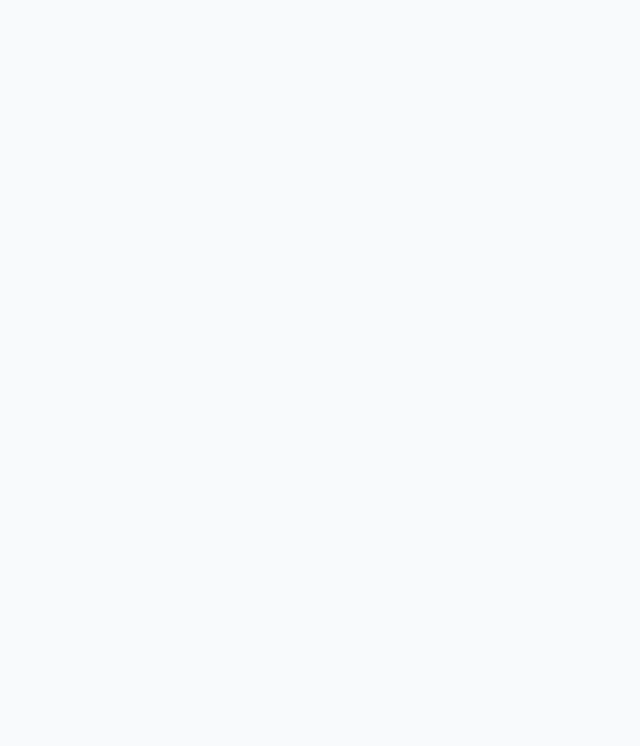
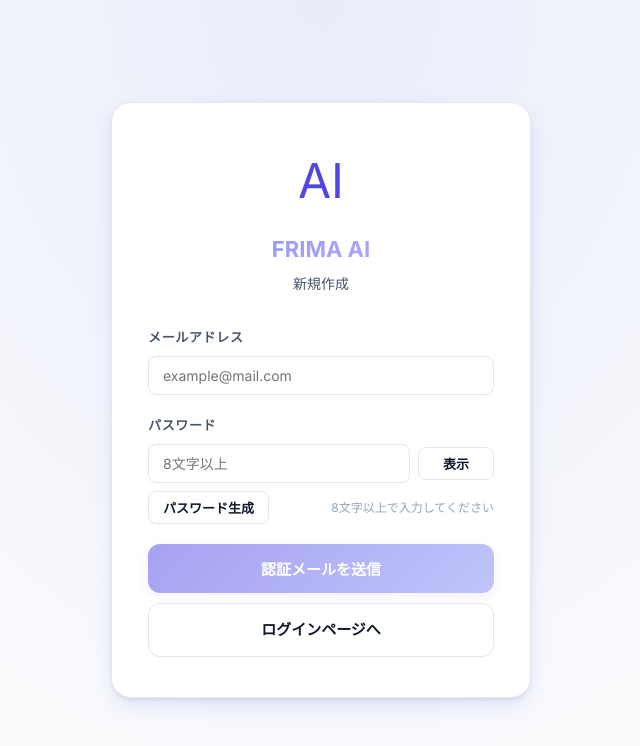
Before and after one commit to Kisuke-creater/frima-ai-app, a Next.js app: page /signup in a window 1280 px wide. Before the commit this address had no page. Shown: the top 746 px of the page, without its empty margins (319-959 px from the left). Built offline with nearby package versions, Linux system fonts and the light colour scheme.

Commit message:
メール登録可能

```diff
--- a/src/app/globals.css
+++ b/src/app/globals.css
@@ -366,6 +366,67 @@
   margin-top: 6px;
 }
 
+.auth-mode-switch {
+  display: grid;
+  grid-template-columns: 1fr 1fr;
+  gap: 8px;
+  padding: 6px;
+  margin-bottom: 20px;
+  background: var(--bg-secondary);
+  border: 1px solid var(--border);
+  border-radius: var(--radius-md);
+}
+
+.auth-mode-btn {
+  border: 1px solid transparent;
+  background: transparent;
+  color: var(--text-secondary);
+  border-radius: var(--radius-sm);
+  padding: 8px 12px;
+  font-size: 13px;
+  font-weight: 700;
+  cursor: pointer;
+  transition: all 0.2s ease;
+}
+
+.auth-mode-btn.active {
+  color: white;
+  border-color: var(--border-accent);
+  background: linear-gradient(135deg, var(--accent), var(--accent-light));
+}
+
+.auth-mode-btn:disabled {
+  opacity: 0.7;
+  cursor: not-allowed;
+}
+
+.password-field-row {
+  display: flex;
+  align-items: center;
+  gap: 8px;
+}
+
+.password-field-row .form-control {
+  flex: 1;
+}
+
+.password-toggle-btn {
+  min-width: 76px;
+}
+
+.password-helper-actions {
+  margin-top: 8px;
+  display: flex;
+  align-items: center;
+  justify-content: space-between;
+  gap: 10px;
+}
+
+.password-rule {
+  font-size: 12px;
+  color: var(--text-muted);
+}
+
 .login-features {
   display: flex;
   flex-direction: column;
@@ -427,6 +488,17 @@
   background: rgba(239, 68, 68, 0.1);
   border-radius: var(--radius-sm);
   border: 1px solid rgba(239, 68, 68, 0.2);
+}
+
+.notice-msg {
+  color: var(--success);
+  font-size: 13px;
+  text-align: center;
+  margin-bottom: 16px;
+  padding: 10px;
+  background: var(--success-glow);
+  border-radius: var(--radius-sm);
+  border: 1px solid rgba(16, 185, 129, 0.25);
 }
 
 /* ===== Page Header ===== */
@@ -829,6 +901,11 @@
 
   .main-content {
     padding-bottom: 100px;
+  }
+
+  .password-helper-actions {
+    flex-direction: column;
+    align-items: flex-start;
   }
 }
 
--- /dev/null
+++ b/src/app/signup/page.tsx
@@ -0,0 +1,184 @@
+"use client";
+
+import Link from "next/link";
+import { FormEvent, useMemo, useState } from "react";
+import { signUpWithEmailPassword } from "@/lib/supabase-auth";
+
+const LOWERCASE = "abcdefghjkmnpqrstuvwxyz";
+const UPPERCASE = "ABCDEFGHJKMNPQRSTUVWXYZ";
+const NUMBERS = "23456789";
+const SYMBOLS = "!@#$%&*+-_=.?";
+
+function randomInt(max: number): number {
+  if (typeof crypto !== "undefined" && typeof crypto.getRandomValues === "function") {
+    const randomArray = new Uint32Array(1);
+    crypto.getRandomValues(randomArray);
+    return randomArray[0] % max;
+  }
+  return Math.floor(Math.random() * max);
+}
+
+function shuffleChars(chars: string[]): string[] {
+  for (let i = chars.length - 1; i > 0; i -= 1) {
+    const j = randomInt(i + 1);
+    [chars[i], chars[j]] = [chars[j], chars[i]];
+  }
+  return chars;
+}
+
+function generatePassword(length = 16): string {
+  const all = `${LOWERCASE}${UPPERCASE}${NUMBERS}${SYMBOLS}`;
+  const next = [
+    LOWERCASE[randomInt(LOWERCASE.length)],
+    UPPERCASE[randomInt(UPPERCASE.length)],
+    NUMBERS[randomInt(NUMBERS.length)],
+    SYMBOLS[randomInt(SYMBOLS.length)],
+  ];
+
+  while (next.length < length) {
+    next.push(all[randomInt(all.length)]);
+  }
+
+  return shuffleChars(next).join("");
+}
+
+export default function SignupPage() {
+  const [email, setEmail] = useState("");
+  const [password, setPassword] = useState("");
+  const [showPassword, setShowPassword] = useState(false);
+  const [loading, setLoading] = useState(false);
+  const [error, setError] = useState("");
+  const [notice, setNotice] = useState("");
+
+  const trimmedEmail = email.trim();
+  const canSubmit = useMemo(
+    () => trimmedEmail.length > 0 && password.length >= 8,
+    [trimmedEmail.length, password.length]
+  );
+
+  const handleSubmit = async (event: FormEvent<HTMLFormElement>) => {
+    event.preventDefault();
+    if (!canSubmit) return;
+
+    setLoading(true);
+    setError("");
+    setNotice("");
+
+    try {
+      const redirectTo =
+        typeof window !== "undefined" ? `${window.location.origin}/login` : undefined;
+      await signUpWithEmailPassword(trimmedEmail, password, redirectTo);
+      setPassword("");
+      setShowPassword(false);
+      setNotice(
+        `認証メールを ${trimmedEmail} に送信しました。メール内リンクから認証後、ログインしてください。`
+      );
+    } catch (e: unknown) {
+      setError(e instanceof Error ? e.message : "アカウント作成に失敗しました。");
+    } finally {
+      setLoading(false);
+    }
+  };
+
+  const handleGeneratePassword = () => {
+    setPassword(generatePassword());
+    setShowPassword(true);
+    setError("");
+    setNotice("");
+  };
+
+  return (
+    <div className="login-container">
+      <div className="login-card">
+        <div className="login-logo">
+          <span className="logo-icon">AI</span>
+          <h1>FRIMA AI</h1>
+          <p>新規作成</p>
+        </div>
+
+        <form onSubmit={handleSubmit}>
+          <div className="form-group">
+            <label className="form-label" htmlFor="email">
+              メールアドレス
+            </label>
+            <input
+              id="email"
+              className="form-control"
+              type="email"
+              value={email}
+              onChange={(e) => setEmail(e.target.value)}
+              autoComplete="email"
+              placeholder="example@mail.com"
+              disabled={loading}
+              required
+            />
+          </div>
+
+          <div className="form-group">
+            <label className="form-label" htmlFor="password">
+              パスワード
+            </label>
+            <div className="password-field-row">
+              <input
+                id="password"
+                className="form-control"
+                type={showPassword ? "text" : "password"}
+                value={password}
+                onChange={(e) => setPassword(e.target.value)}
+                autoComplete="new-password"
+                placeholder="8文字以上"
+                disabled={loading}
+                minLength={8}
+                required
+              />
+              <button
+                className="btn btn-secondary btn-sm password-toggle-btn"
+                type="button"
+                onClick={() => setShowPassword((current) => !current)}
+                disabled={loading}
+              >
+                {showPassword ? "非表示" : "表示"}
+              </button>
+            </div>
+            <div className="password-helper-actions">
+              <button
+                className="btn btn-secondary btn-sm"
+                type="button"
+                onClick={handleGeneratePassword}
+                disabled={loading}
+              >
+                パスワード生成
+              </button>
+              <span className="password-rule">8文字以上で入力してください</span>
+            </div>
+          </div>
+
+          {error && <p className="error-msg">{error}</p>}
+          {notice && <p className="notice-msg">{notice}</p>}
+
+          <div style={{ display: "flex", flexDirection: "column", gap: 10 }}>
+            <button
+              className="btn btn-primary btn-lg"
+              disabled={loading || !canSubmit}
+              type="submit"
+              style={{ width: "100%" }}
+            >
+              {loading ? (
+                <>
+                  <span className="spinner" />
+                  処理中...
+                </>
+              ) : (
+                "認証メールを送信"
+              )}
+            </button>
+
+            <Link href="/login" className="btn btn-secondary btn-lg" style={{ width: "100%" }}>
+              ログインページへ
+            </Link>
+          </div>
+        </form>
+      </div>
+    </div>
+  );
+}
--- a/src/components/ClientLayout.tsx
+++ b/src/components/ClientLayout.tsx
@@ -3,20 +3,21 @@
 import { AuthProvider, useAuth } from "@/context/AuthContext";
 import { usePathname, useRouter } from "next/navigation";
 import Link from "next/link";
-import { useEffect } from "react";
+import { useEffect, useMemo } from "react";
 
 function NavLayout({ children }: { children: React.ReactNode }) {
   const { user, loading } = useAuth();
   const pathname = usePathname();
   const router = useRouter();
+  const publicPaths = useMemo(() => new Set(["/login", "/signup"]), []);
 
   useEffect(() => {
-    if (!loading && !user && pathname !== "/login") {
+    if (!loading && !user && !publicPaths.has(pathname)) {
       router.push("/login");
     }
-  }, [user, loading, pathname, router]);
+  }, [user, loading, pathname, router, publicPaths]);
 
-  if (pathname === "/login") {
+  if (publicPaths.has(pathname)) {
     return <>{children}</>;
   }
 
--- a/src/lib/supabase-auth.ts
+++ b/src/lib/supabase-auth.ts
@@ -106,16 +106,27 @@
 
 export async function signUpWithEmailPassword(
   email: string,
-  password: string
+  password: string,
+  emailRedirectTo?: string
 ): Promise<{ accessToken: string | null; expiresIn: number | null; user: AuthUser | null }> {
   const { url, anonKey } = getAuthConfig();
+  const payload: Record<string, unknown> = { email, password };
+  if (emailRedirectTo) {
+    payload.email_redirect_to = emailRedirectTo;
+  }
+
+  const headers: Record<string, string> = {
+    apikey: anonKey,
+    "Content-Type": "application/json",
+  };
+  if (emailRedirectTo) {
+    headers.redirect_to = emailRedirectTo;
+  }
+
   const response = await fetch(`${url}/auth/v1/signup`, {
     method: "POST",
-    headers: {
-      apikey: anonKey,
-      "Content-Type": "application/json",
-    },
-    body: JSON.stringify({ email, password }),
+    headers,
+    body: JSON.stringify(payload),
   });
 
   if (!response.ok) {
--- a/src/proxy.ts
+++ b/src/proxy.ts
@@ -2,7 +2,7 @@
 import type { NextRequest } from "next/server";
 
 // 認証が不要なパス
-const PUBLIC_PATHS = ["/login"];
+const PUBLIC_PATHS = ["/login", "/signup"];
 
 export function proxy(request: NextRequest) {
   const { pathname } = request.nextUrl;
```
Also changed, not shown: src/app/login/page.tsx (+89 -110 lines), supabase/SETUP.md (+2 -1 lines).
